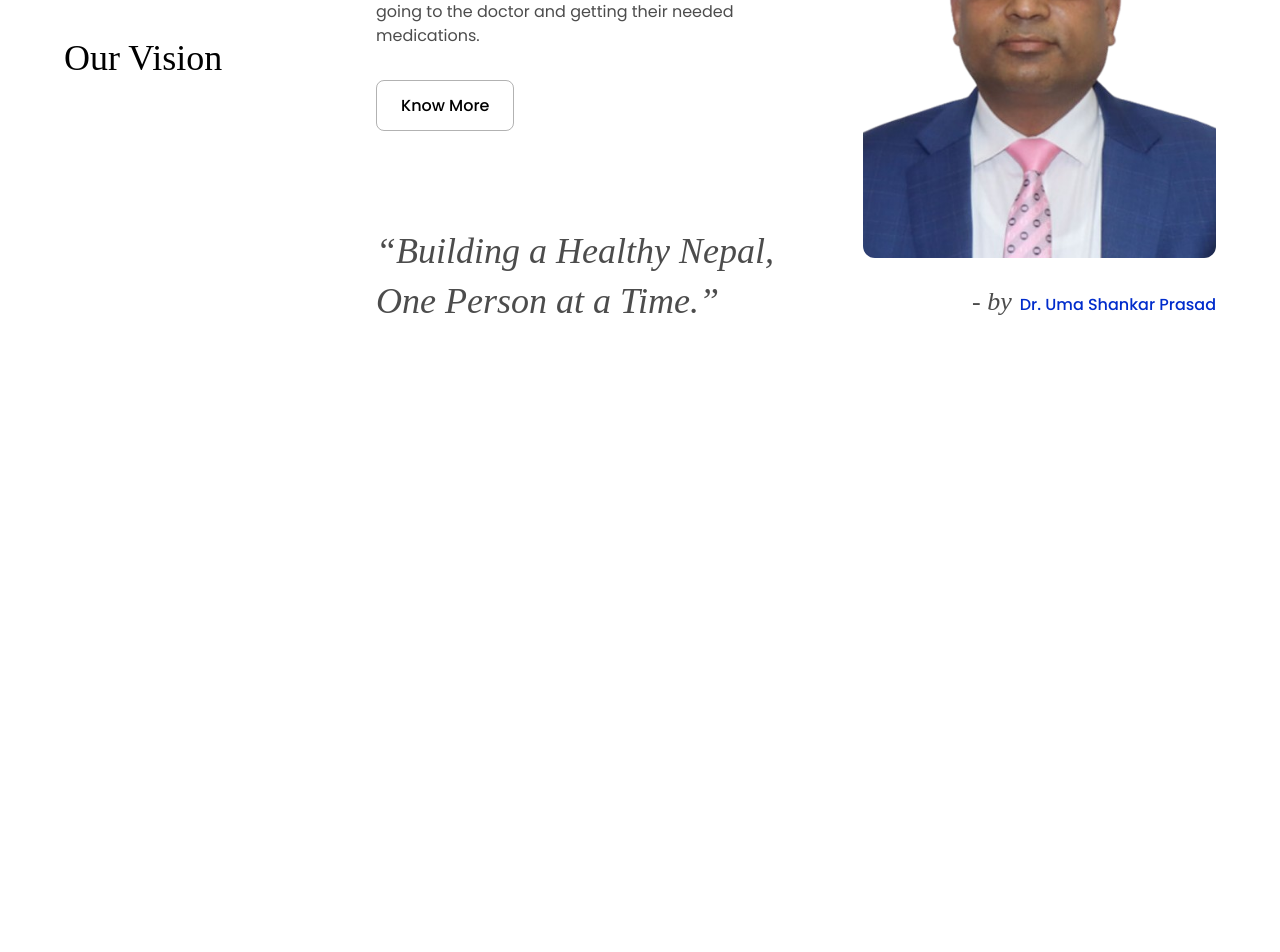
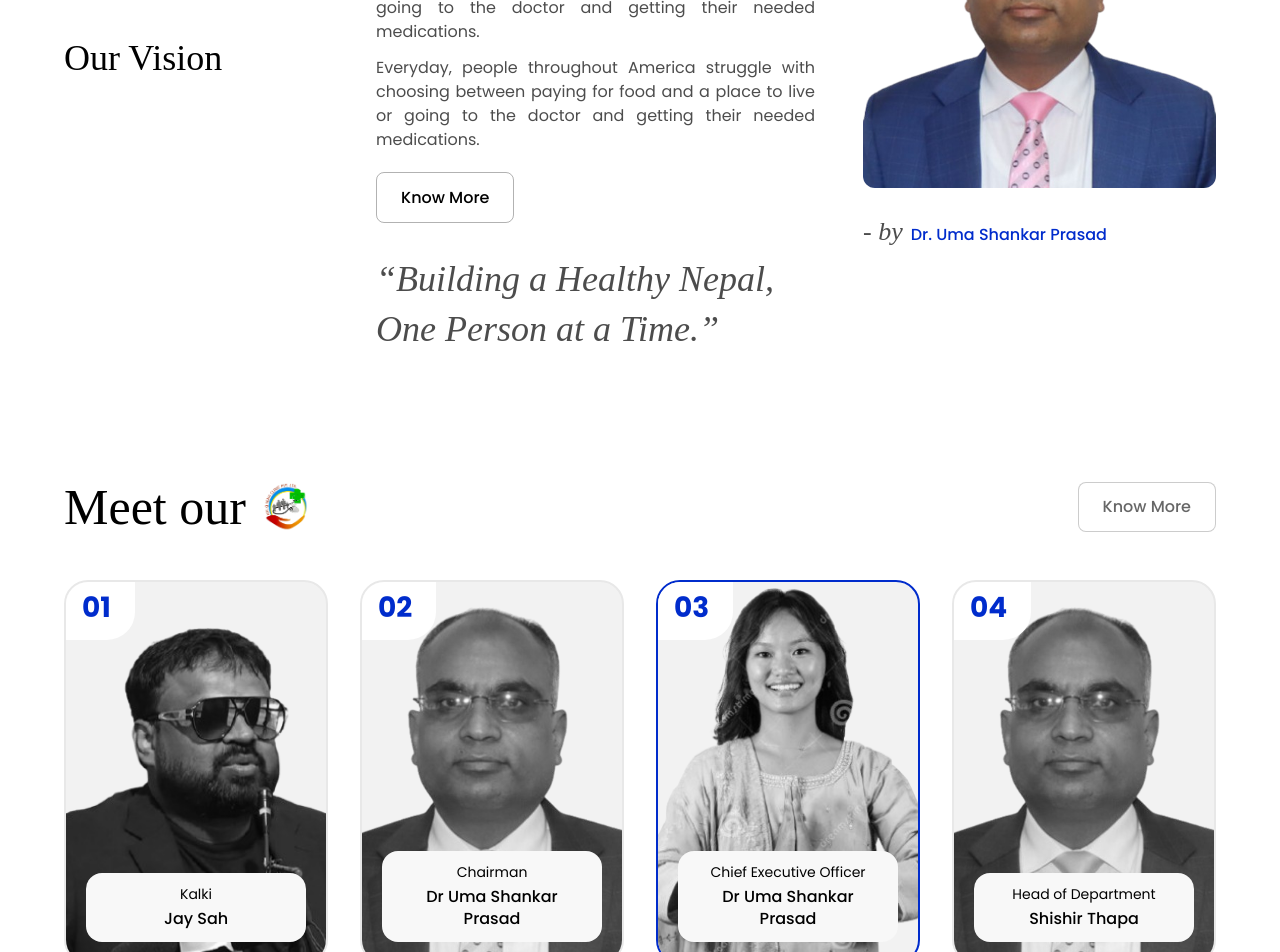
Before and after one commit to WebstudioNepal/kalkisenaclinic, a Next.js app: page / in a window 1280 px wide. Shown: the part 1660-2612 px from the top of the page. Before the commit the page ends 2050 px from the top, so only its background shows below. Built offline with nearby package versions, Linux system fonts and the light colour scheme; some icons are missing.

Commit message:
Add Meet Our Team section and refactor mission/vision panels for improved structure

```diff
--- a/app/page.tsx
+++ b/app/page.tsx
@@ -1,5 +1,6 @@
 import CardSection from "@/components/CardSection";
 import HeroSection from "@/components/HeroSection";
+import MeetOurTeamSection from "@/components/MeetOurTeamSection";
 import MissionVisionSection from "@/components/MissionVisionSection";
 
 export default function Home() {
@@ -8,6 +9,7 @@
       <HeroSection />
       <CardSection />
       <MissionVisionSection />
+      <MeetOurTeamSection />
     </div>
   );
 }
--- a/components/CardSection.tsx
+++ b/components/CardSection.tsx
@@ -34,7 +34,7 @@
 
 export default function CardSection() {
   return (
-    <section className="bg-[#F2F2F2] py-16">
+    <section className=" py-16">
       <PageContainer className="flex flex-col gap-8 md:flex-row">
         {cards.map((card) => (
           <article
--- /dev/null
+++ b/components/MeetOurTeamSection.tsx
@@ -0,0 +1,59 @@
+"use client";
+
+import { useState } from "react";
+import Image from "next/image";
+import PageContainer from "@/components/PageContainer";
+import TeamMemberCard from "@/components/meet-our-team/TeamMemberCard";
+import { meetOurTeamMembers } from "@/data/meetOurTeam";
+
+export default function MeetOurTeamSection() {
+  const [activeIndex, setActiveIndex] = useState(2);
+
+  return (
+    <section className="bg-white py-16">
+      <PageContainer>
+        <div className="flex flex-col gap-6 sm:flex-row sm:items-center sm:justify-between">
+          <div className="flex items-center gap-4">
+            <h2 className="font-heading text-[50px] leading-none text-black">Meet our</h2>
+            <Image
+              src="/images/logo-72e77c.png"
+              alt=""
+              width={48}
+              height={50}
+              className="h-[50px] w-[48px] shrink-0 object-contain"
+              aria-hidden
+            />
+          </div>
+
+          <button
+            type="button"
+            className="w-fit rounded-lg border border-black/20 bg-white px-6 py-3 text-base font-medium text-black/60 transition hover:border-black/40 hover:text-black"
+          >
+            Know More
+          </button>
+        </div>
+
+        <div className="mt-12 grid grid-cols-1 gap-8 min-[900px]:grid-cols-2 xl:grid-cols-4">
+          {meetOurTeamMembers.map((member, index) => (
+            <button
+              key={member.id}
+              type="button"
+              onClick={() => setActiveIndex(index)}
+              className="w-full cursor-pointer text-left"
+              aria-pressed={activeIndex === index}
+            >
+              <TeamMemberCard
+                number={member.number}
+                image={member.image}
+                imageAlt={member.imageAlt}
+                role={member.role}
+                name={member.name}
+                isActive={activeIndex === index}
+              />
+            </button>
+          ))}
+        </div>
+      </PageContainer>
+    </section>
+  );
+}
--- a/components/MissionVisionSection.tsx
+++ b/components/MissionVisionSection.tsx
@@ -7,7 +7,7 @@
 import OurMissionPanel from "@/components/mission-vision/OurMissionPanel";
 import OurVisionPanel from "@/components/mission-vision/OurVisionPanel";
 import WhoWeArePanel from "@/components/mission-vision/WhoWeArePanel";
-import { type TabId } from "@/data/missionVision";
+import { MISSION_VISION_PANEL_MIN_HEIGHT, type TabId } from "@/data/missionVision";
 
 const panelTransition = { duration: 0.35, ease: [0.22, 1, 0.36, 1] as const };
 
@@ -32,13 +32,14 @@
         <div className="mt-12 flex flex-col gap-10 lg:flex-row lg:gap-16">
           <MissionTabs activeTab={activeTab} onChange={setActiveTab} />
 
-          <div className="min-w-0 flex-1">
+          <div className={`min-w-0 flex-1 ${MISSION_VISION_PANEL_MIN_HEIGHT}`}>
             <AnimatePresence mode="wait">
               <motion.div
                 key={activeTab}
                 role="tabpanel"
                 id={`mission-panel-${activeTab}`}
                 aria-labelledby={`mission-tab-${activeTab}`}
+                className="h-full w-full"
                 {...panelMotionProps}
               >
                 {activeTab === "who-we-are" && <WhoWeArePanel />}
--- /dev/null
+++ b/components/meet-our-team/TeamMemberCard.tsx
@@ -0,0 +1,52 @@
+import Image from "next/image";
+
+export type TeamMemberCardProps = {
+  number: string;
+  image: string;
+  imageAlt: string;
+  role: string;
+  name: string;
+  isActive?: boolean;
+};
+
+export default function TeamMemberCard({
+  number,
+  image,
+  imageAlt,
+  role,
+  name,
+  isActive = false,
+}: TeamMemberCardProps) {
+  return (
+    <article
+      data-active={isActive}
+      className={`group relative w-full overflow-hidden rounded-[24px] border-2 bg-[#F2F2F2] transition-colors ${
+        isActive
+          ? "border-[#002CCC]"
+          : "border-[#E8E8E8] hover:border-[#002CCC]"
+      }`}
+    >
+      <div className="relative h-[380px] w-full">
+        <Image
+          src={image}
+          alt={imageAlt}
+          fill
+          className="object-cover grayscale"
+          sizes="298px"
+        />
+
+        <div
+          className="absolute left-0 top-0 z-10 rounded-br-[28px] bg-white pl-4 pr-6 pb-4 pt-3"
+          aria-hidden
+        >
+          <span className="text-[28px] font-bold leading-none text-[#002CCC]">{number}</span>
+        </div>
+
+        <div className="absolute bottom-5 left-1/2 z-10 w-[calc(100%-40px)] -translate-x-1/2 rounded-2xl bg-[#F8F8F8] px-4 py-3 text-center">
+          <p className="text-sm leading-snug text-black">{role}</p>
+          <p className="mt-1 text-base font-medium leading-snug text-black">{name}</p>
+        </div>
+      </div>
+    </article>
+  );
+}
--- a/components/mission-vision/MissionTabs.tsx
+++ b/components/mission-vision/MissionTabs.tsx
@@ -56,7 +56,7 @@
             <AppIcon
               icon={isActive ? "mdi:chevron-right" : "mdi:chevron-down"}
               width={16}
-              height={isActive ? 32 : 20}
+              height={isActive ? 42 : 30}
               className="shrink-0 text-black"
               aria-hidden
             />
--- a/components/mission-vision/WhoWeArePanel.tsx
+++ b/components/mission-vision/WhoWeArePanel.tsx
@@ -3,7 +3,7 @@
 import { useEffect, useState } from "react";
 import Image from "next/image";
 import { AnimatePresence, motion, useReducedMotion } from "framer-motion";
-import { aboutUsBio, staticQuote, teamMembers } from "@/data/missionVision";
+import { MISSION_VISION_PANEL_MIN_HEIGHT, staticQuote, teamMembers, whoWeAreParagraphs } from "@/data/missionVision";
 
 const ROTATE_INTERVAL_MS = 5000;
 const fadeTransition = { duration: 0.45, ease: [0.22, 1, 0.36, 1] as const };
@@ -42,28 +42,35 @@
       };
 
   return (
-    <div className="flex flex-col gap-10 lg:flex-row lg:items-stretch lg:gap-12">
+    <div
+      className={`flex w-full flex-col gap-10 lg:flex-row lg:items-stretch lg:gap-12 ${MISSION_VISION_PANEL_MIN_HEIGHT}`}
+    >
       <div className="flex min-w-0 flex-1 flex-col">
-        <h3 className="font-heading text-2xl text-black">About Us</h3>
+        <h3 className="font-heading text-[36px] leading-none text-black">About Us</h3>
 
-        <p className="mt-6 max-w-[567px] text-base leading-normal text-black/70">{aboutUsBio}</p>
+        <div className="mt-4 w-full space-y-3">
+          {whoWeAreParagraphs.map((paragraph) => (
+            <p key={paragraph} className="w-full text-justify text-base leading-normal text-black/70">
+              {paragraph}
+            </p>
+          ))}
+        </div>
 
         <button
           type="button"
-          className="mt-8 h-[51px] w-fit rounded-lg border border-black/30 px-6 text-base font-medium text-black transition hover:bg-black/[0.04]"
+          className="mt-5 h-[51px] w-fit rounded-lg border border-black/30 px-6 text-base font-medium text-black transition hover:bg-black/[0.04]"
         >
           Know More
         </button>
 
-        <p className="font-heading mt-auto pt-16 text-[36px] italic leading-snug text-black/70 lg:pt-24">
+        <p className="font-heading mt-auto pt-6 text-[36px] italic leading-snug text-black/70 lg:pt-8">
           &ldquo;{staticQuote}&rdquo;
         </p>
       </div>
-
-      <div className="flex w-full max-w-[353px] shrink-0 flex-col lg:items-end">
+      <div className="flex w-full max-w-[353px] shrink-0 flex-col lg:items-start">
         <AnimatePresence mode="wait">
           <motion.div key={member.id} {...imageMotionProps} className="w-full">
-            <div className="relative h-[410px] w-full overflow-hidden rounded-xl">
+            <div className="relative h-[340px] w-full overflow-hidden rounded-xl">
               <Image
                 src={member.image}
                 alt={member.name}
@@ -79,10 +86,12 @@
           <motion.div
             key={member.id}
             {...nameMotionProps}
-            className="mt-6 flex items-baseline justify-end gap-2 text-right"
+            className="mt-6 flex items-baseline justify-start gap-2 text-left"
           >
             <span className="font-heading text-[26px] italic text-black/70">- by</span>
-            <span className="text-base font-medium text-[#002CCC]">{member.name}</span>
+            <span className="text-base font-medium text-[#002CCC]">
+              {member.displayName ?? member.name}
+            </span>
           </motion.div>
         </AnimatePresence>
       </div>
--- /dev/null
+++ b/data/meetOurTeam.ts
@@ -0,0 +1,43 @@
+export type MeetOurTeamMember = {
+  id: string;
+  number: string;
+  image: string;
+  imageAlt: string;
+  role: string;
+  name: string;
+};
+
+export const meetOurTeamMembers: MeetOurTeamMember[] = [
+  {
+    id: "kalki-jay-sah",
+    number: "01",
+    image: "/images/team-kalki-jay.png",
+    imageAlt: "Kalki Jay Sah",
+    role: "Kalki",
+    name: "Jay Sah",
+  },
+  {
+    id: "uma-prasad-chairman",
+    number: "02",
+    image: "/images/team-uma-prasad.png",
+    imageAlt: "Dr Uma Shankar Prasad",
+    role: "Chairman",
+    name: "Dr Uma Shankar Prasad",
+  },
+  {
+    id: "uma-prasad-ceo",
+    number: "03",
+    image: "/images/team-member-3.png",
+    imageAlt: "Dr Uma Shankar Prasad",
+    role: "Chief Executive Officer",
+    name: "Dr Uma Shankar Prasad",
+  },
+  {
+    id: "shishir-thapa",
+    number: "04",
+    image: "/images/team-uma-prasad.png",
+    imageAlt: "Shishir Thapa",
+    role: "Head of Department",
+    name: "Shishir Thapa",
+  },
+];
--- a/data/missionVision.ts
+++ b/data/missionVision.ts
@@ -1,8 +1,18 @@
 export type TabId = "who-we-are" | "our-mission" | "our-vision";
+
+export type TextPanelContent = {
+  title: string;
+  intro: string[];
+  bullets: string[];
+  quote: string;
+  backgroundImage: string;
+  theme: "light" | "dark";
+};
 
 export type TeamMember = {
   id: string;
   name: string;
+  displayName?: string;
   role?: string;
   image: string;
   bio: string;
@@ -16,8 +26,12 @@
 
 export const staticQuote = "Building a Healthy Nepal, One Person at a Time.";
 
-export const aboutUsBio =
-  "Everyday, people throughout America struggle with choosing between paying for food and a place to live or going to the doctor and getting their needed medications. Everyday, people throughout America going to the doctor and getting their needed medications.";
+export const MISSION_VISION_PANEL_MIN_HEIGHT = "min-h-[10px]";
+
+export const whoWeAreParagraphs = [
+  "Everyday, people throughout America struggle with choosing between paying for food and a place to live or going to the doctor and getting their needed medications. Everyday, people throughout America going to the doctor and getting their needed medications.",
+  "Everyday, people throughout America struggle with choosing between paying for food and a place to live or going to the doctor and getting their needed medications.",
+];
 
 export const teamMembers: TeamMember[] = [
   {
@@ -25,28 +39,57 @@
     name: "Shishir Thapa",
     role: "Team Member",
     image: "/images/team-kalki-jay.png",
-    bio: aboutUsBio,
+    bio: whoWeAreParagraphs[0],
   },
   {
     id: "uma-prasad",
     name: "Dr. Uma Shankar Prasad",
     role: "Chairman",
     image: "/images/team-uma-prasad.png",
-    bio: aboutUsBio,
+    bio: whoWeAreParagraphs[0],
   },
   {
     id: "kalki-jay",
     name: "Kalki Jay Shah",
+    displayName: "Kalki Jay Shah (Mr. 666)",
     role: "Founder",
     image: "/images/team-member-3.png",
-    bio: aboutUsBio,
+    bio: whoWeAreParagraphs[0],
   },
 ];
 
-export const missionCopy =
-  "The Kalkiism Research Center (KRC) is an economic and social research institution founded by 15 top economists from all government colleges in Kathmandu, including the Central Department of Economics, TU. Our mission is to drive a new economic revolution that guarantees free healthcare, education, and legal services for all Nepalis.";
+export const missionPanel: TextPanelContent = {
+  title: "Our Mission",
+  intro: [
+    "Everyday, people throughout America struggle with choosing between paying for food and a place to live or going to the doctor and getting their needed medications. Everyday, people throughout America going to the doctor and getting their needed medications.",
+  ],
+  bullets: [
+    "Everyday, people throughout America struggle with choosing between paying for food.",
+    "Everyday, people throughout America struggle with choosing.",
+    "Everyday, people throughout America.",
+    "Everyday, people throughout America struggle with choosing.",
+  ],
+  quote: staticQuote,
+  backgroundImage: "/images/mission-vision-mission-bg.svg",
+  theme: "light",
+};
 
-export const missionQuote = staticQuote;
-
-export const visionCopy =
-  "Everyday, people throughout America struggle with choosing between paying for food and a place to live or going to the doctor and getting their needed medications. Everyday, people throughout America going to the doctor and getting their needed medications.";
+export const visionPanel: TextPanelContent = {
+  title: "Our Vision",
+  intro: [
+    "Everyday, people throughout America struggle with choosing between paying for food and a place to live or going to the doctor and getting their needed medications. Everyday, people throughout America going to the doctor and getting their needed medications.",
+  ],
+  bullets: [
+    "We pursue sustainable funding to ensure every person can receive care without choosing between health and basic needs.",
+    "We provide clinic support that strengthens local centers and expands access to free checkups and treatment.",
+    "We advance health equity so underserved communities receive the same quality of care as everyone else.",
+    "We invest in education and training to build skilled healthcare workers across Nepal.",
+    "We deliver disaster relief that brings medical aid quickly when communities need it most.",
+    "We support charitable pharmacies that help patients afford the medications they depend on.",
+    "We uphold quality standards that keep every clinic safe, effective, and accountable.",
+    "We champion healthcare advocacy that protects patient rights and expands access to essential services.",
+  ],
+  quote: staticQuote,
+  backgroundImage: "/images/mission-vision-mission-bg.svg",
+  theme: "light",
+};
```
Also changed, not shown: components/mission-vision/MissionVisionTextPanel.tsx (added, +62 -0 lines), components/mission-vision/OurMissionPanel.tsx (+3 -10 lines), components/mission-vision/OurVisionPanel.tsx (+3 -7 lines), public/images/mission-vision-mission-bg.svg (added), public/images/mission-vision-vision-bg.svg (added).
